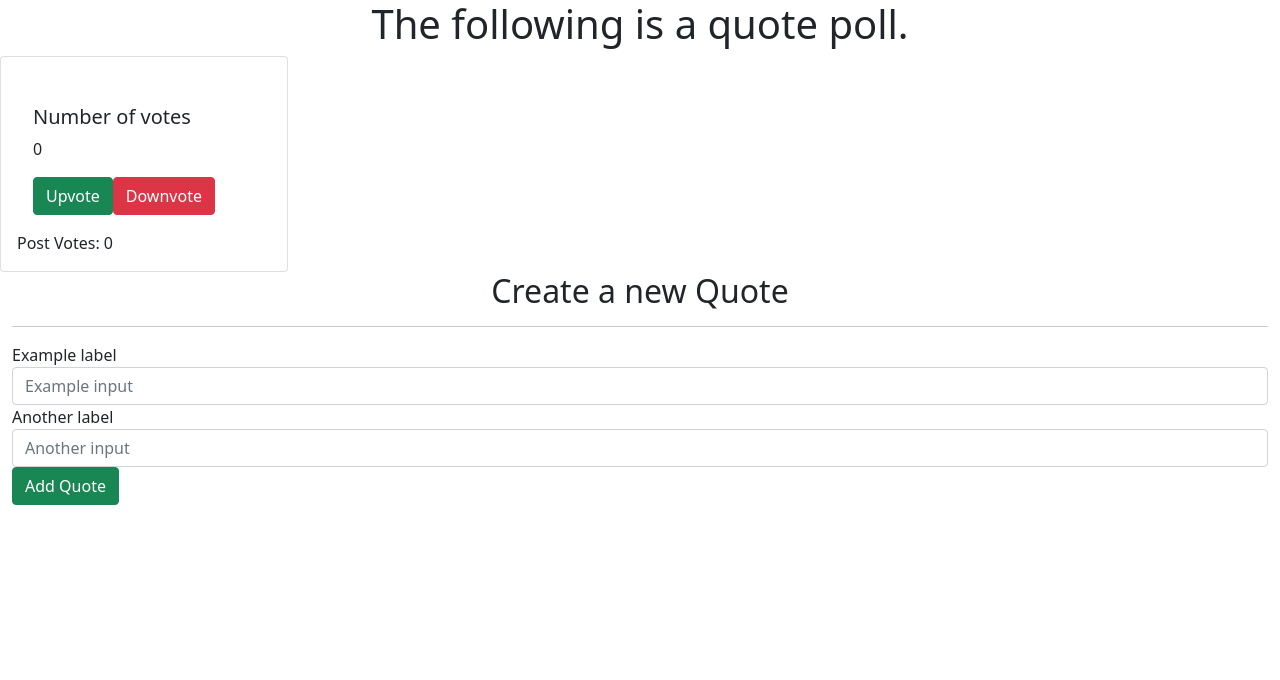
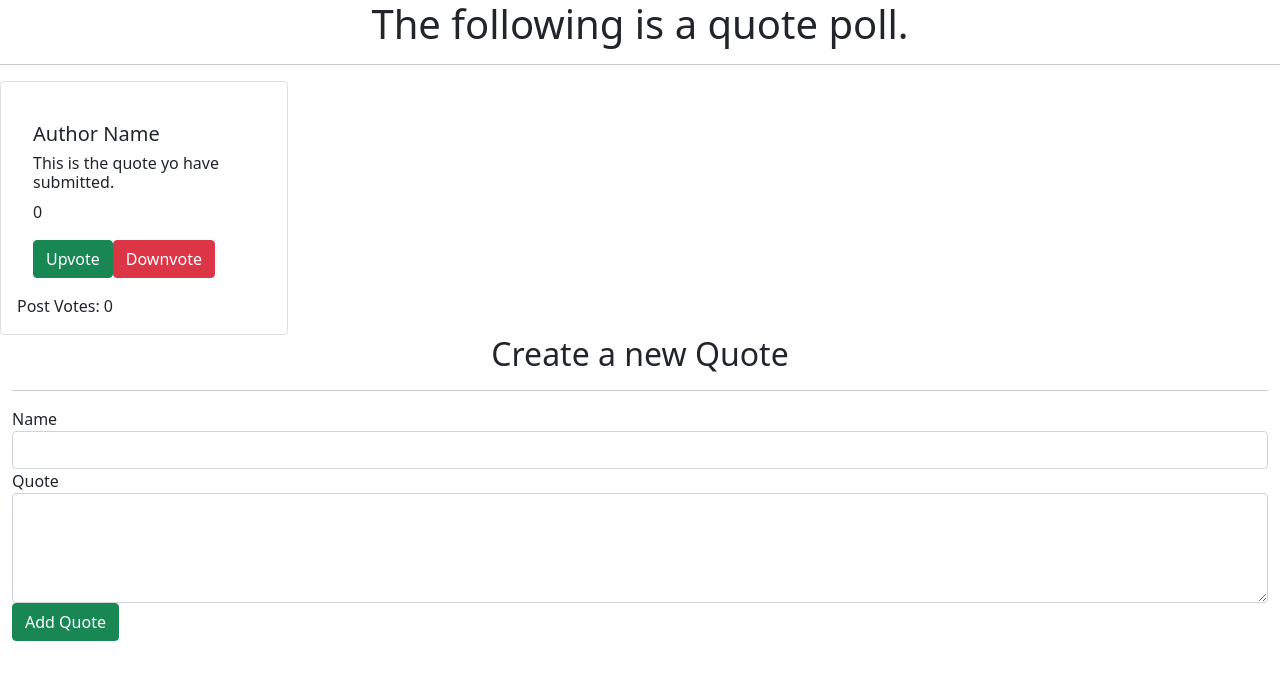
Before and after one commit to JosephNdegwa/quotes, an Angular app: page / in a window 1280 px wide. Shown: the top 680 px of the page. Built offline with nearby package versions, Linux system fonts and the light colour scheme.

Commit message:
add form logic

```diff
--- a/src/app/form/form.component.html
+++ b/src/app/form/form.component.html
@@ -2,14 +2,14 @@
     <h2 class="text-center">Create a new Quote</h2>
     <hr>
 
-<form>
+<form >
     <div class="form-group">
-      <label for="formGroupExampleInput">Example label</label>
-      <input type="text" class="form-control" id="formGroupExampleInput" placeholder="Example input">
+      <label for="name">Name</label>
+     <input type="text" class="form-control" id="name"  >
     </div>
     <div class="form-group">
-      <label for="formGroupExampleInput2">Another label</label>
-      <input type="text" class="form-control" id="formGroupExampleInput2" placeholder="Another input">
+      <label for="content">Quote</label>
+      <textarea type="text" class="form-control" id="content" rows="4"  ></textarea>
     </div>
     <button type="submit" class="btn btn-success">Add Quote</button>
   </form>
--- a/src/app/form/form.component.ts
+++ b/src/app/form/form.component.ts
@@ -1,4 +1,5 @@
-import { Component, OnInit } from '@angular/core';
+import { Component, OnInit, Output, EventEmitter } from '@angular/core';
+import { PostComponent } from '../post/post.component';
 
 @Component({
   selector: 'app-form',
--- a/src/app/like/like.component.html
+++ b/src/app/like/like.component.html
@@ -1,5 +1,6 @@
 <div class="card-body">
-    <h5 class="card-title">Number of votes</h5>
+    <h5 class="card-title">Author Name</h5>
+    <h6 class="card-detail">This is the quote yo have submitted.</h6>
     <p class="card-text">{{numberOfLikes}}</p>
     <button class="btn btn-success" (click)="likeButtonClick()">Upvote</button>
     <button class="btn btn-danger" (click)="dislikeButtonClick()">Downvote</button>
--- a/src/app/post/post.component.html
+++ b/src/app/post/post.component.html
@@ -1,17 +1,16 @@
 <div class="centre">
 <h1>The following is a quote poll.</h1>
+<hr>
 </div>
-
-
-
 
 
 <div class="card" style="width: 18rem;">
     <div class="card-body">
-        <h5 class="card-title">{{title}}</h5>
-        <p class="card-text">{{content}}</p>
+        <h5 class="card-title">{{name}}</h5>
+        <h6 class="card-text">{{content}}</h6>
         <app-like  [numberOfLikes]= "postLikes" (change)="onPostLikesUpdate($event)"></app-like>
         Post Votes: {{postLikes}}
     </div>
 </div>
-<app-form></app-form>
+
+<app-form (addQuote)="addNewQuote($event)"></app-form>
--- a/src/app/post/post.component.ts
+++ b/src/app/post/post.component.ts
@@ -1,6 +1,5 @@
 import { Component, Input } from '@angular/core';
-import { NgForm } from '@angular/forms';
-import { NgModel } from '@angular/forms';
+import { Quote } from '@angular/compiler';
 
 @Component({
   selector: 'app-post',
@@ -9,7 +8,8 @@ import { NgModel } from '@angular/forms';
 })
 export class PostComponent {
 
-@Input() title!: string;
+
+@Input() name!: string;
 @Input() content!: string;
 postLikes : number = 0;
 
@@ -19,20 +19,14 @@ onPostLikesUpdate = function (event:any) {
 
 }
 
-posts : object[];
+addNewQuote(post:any){
 
-  constructor() {
-  this.posts = [];
-  }
-  onSubmit(f:any) {
-    let content = f.value.content;
-    let title = f.value.title;
-    this.posts.push({
-      'title' : title,
-      'content' : content
-    })
+}
+
+constructor() { }
+
+  ngOnInit() {
   }
 
 
-
 }
```
